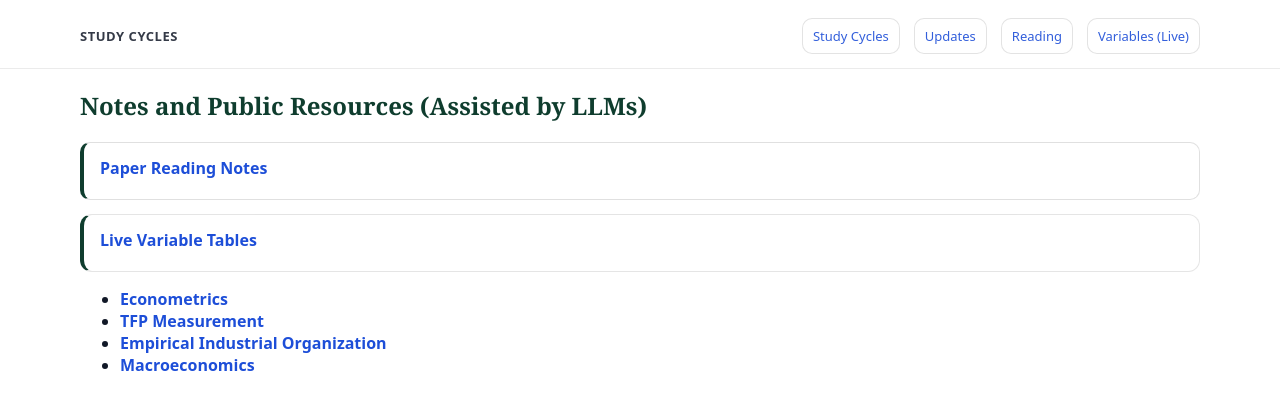
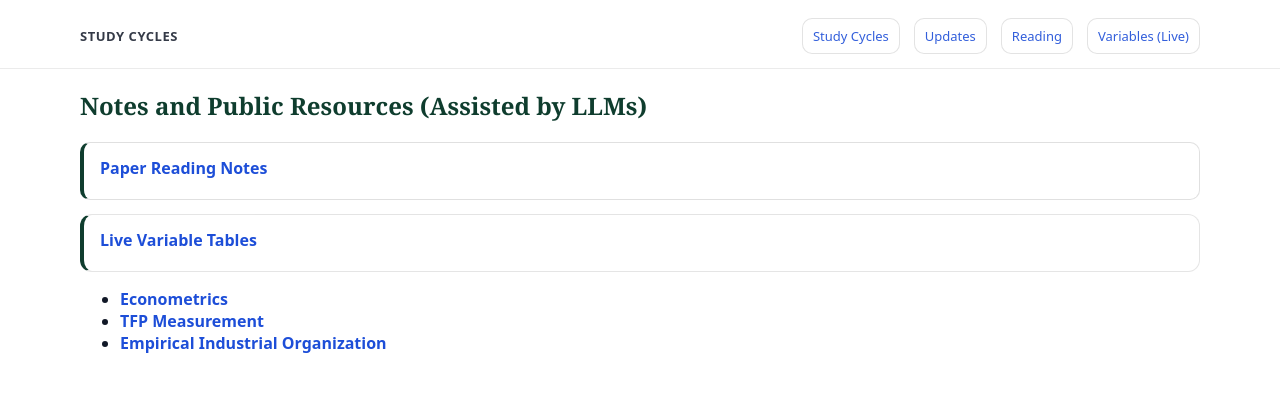
Before and after one commit to yaxinzn/study-archive, a Jekyll site: the page built from index.md, in a window 1280 px wide. Shown: the top 410 px of the page. Built offline with Jekyll 4.4.1, drawn with Linux system fonts in a browser that asks for light colours.

Commit message:
Remove Macroeconomics link from index.md
Removed Macroeconomics link from the index.

```diff
--- a/index.md
+++ b/index.md
@@ -35,7 +35,6 @@ hide_name: true
 - **[Econometrics](materials/econometrics/)**
 - **[TFP Measurement](materials/tfp-measurement/)**
 - **[Empirical Industrial Organization](materials/eio/)**
-- **[Macroeconomics](materials/Macroeconomics/)**
 
 
 <div class="sc-sep"></div>
```
